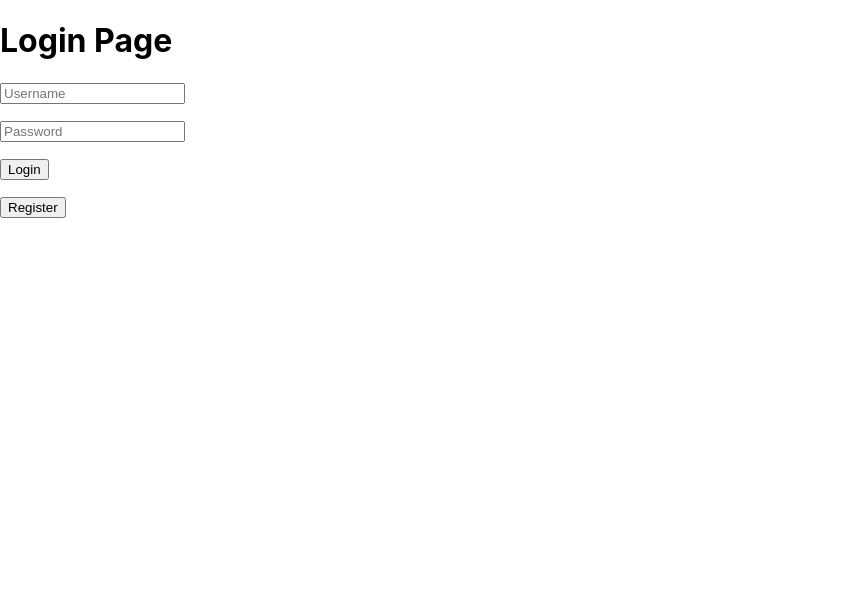
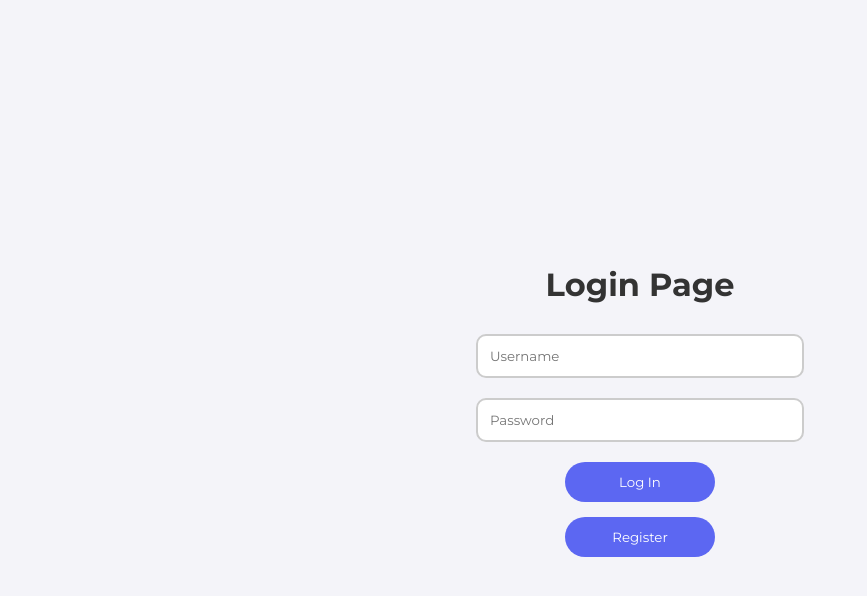
Before and after one commit to qualia4/ReversoCleanArchitecture, a React (Create React App) app in the folder reverso_front/: page / in a window 1280 px wide. Shown: the top 596 px of the page, without its empty margins (0-867 px from the left). Built offline with nearby package versions, Linux system fonts and the light colour scheme.

Commit message:
improved login page

```diff
--- a/reverso_front/public/index.html
+++ b/reverso_front/public/index.html
@@ -10,6 +10,7 @@
       content="Web site created using create-react-app"
     />
     <link rel="apple-touch-icon" href="%PUBLIC_URL%/logo192.png" />
+    <link href="https://fonts.googleapis.com/css2?family=Montserrat:wght@400;500;700&display=swap" rel="stylesheet">
     <!--
       manifest.json provides metadata used when your web app is installed on a
       user's mobile device or desktop. See https://developers.google.com/web/fundamentals/web-app-manifest/
--- /dev/null
+++ b/reverso_front/src/pages/LoginPage/LoginPage.css
@@ -0,0 +1,64 @@
+.login-container {
+    display: flex;
+    flex-direction: column;
+    align-items: center;
+    justify-content: center;
+    height: 100vh;
+    background-color: #f4f4f9;
+    font-family: 'Montserrat', sans-serif;
+    width: 100%;
+    margin: auto;
+}
+
+.login-title {
+    color: #333;
+    font-size: 2rem;
+    margin-bottom: 20px;
+}
+
+.login-input,
+.login-button {
+    width: 100%;
+    padding: 12px; /* Increased padding for better aesthetics */
+    margin: 10px 0;
+    font-family: 'Montserrat', sans-serif;
+}
+
+.login-input {
+    border: 2px solid #ccc;
+    border-radius: 10px; /* Rounded corners for input fields */
+    max-width: 300px;
+}
+
+.login-button {
+    color: white;
+    background-color: #5c67f2;
+    border: none;
+    border-radius: 20px; /* Rounded corners for buttons */
+    cursor: pointer;
+    transition: background-color 0.3s;
+    margin-bottom: 5px; /* Increased margin for spacing between buttons */
+    max-width: 150px;
+}
+
+.login-button:hover {
+    background-color: #4a54e1;
+}
+
+.error-message {
+    color: #cc0000;
+}
+
+.loader {
+    border: 4px solid #f3f3f3; /* Light grey */
+    border-top: 4px solid #5c67f2; /* Blue */
+    border-radius: 50%;
+    width: 50px;
+    height: 50px;
+    animation: spin 500ms linear infinite;
+}
+
+@keyframes spin {
+    0% { transform: rotate(0deg); }
+    100% { transform: rotate(360deg); }
+}
--- a/reverso_front/src/pages/LoginPage/LoginPage.tsx
+++ b/reverso_front/src/pages/LoginPage/LoginPage.tsx
@@ -1,75 +1,68 @@
-import React, {useState} from 'react';
+import React, { useState } from 'react';
+import { useNavigate } from 'react-router-dom';
 import { useMyContext } from '../../MyContext';
-import { useNavigate } from 'react-router-dom';
-import {registerService} from "../../api/registerService";
-import {loginService} from "../../api/loginService";
-import { CSSProperties } from 'react';
+import { loginService } from '../../api/loginService';
+import { registerService } from '../../api/registerService';
+import './LoginPage.css'; // Ensure the CSS file is correctly imported
 
-const LoginPage : React.FC = () => {
+const LoginPage: React.FC = () => {
     const navigate = useNavigate();
     const { updateJsonData } = useMyContext();
     const [username, setUsername] = useState('');
     const [password, setPassword] = useState('');
     const [displayedText, setDisplayedText] = useState('');
+    const [loading, setLoading] = useState(false);
 
     const handleLoginClick = async () => {
+        setLoading(true);
         try {
             await loginService(username, password);
-            updateJsonData({
-                usernameJSON: username,
-            })
-            navigate('profile')
+            updateJsonData({ usernameJSON: username });
+            navigate('/profile');
         } catch (error) {
-            if (error instanceof Error) { // Type-safe error handling
-                setDisplayedText("Login failed. Wrong username or password"); // Display error message
-            } else {
-                setDisplayedText('An unexpected error occurred');
-            }
+            setDisplayedText(error instanceof Error ? "Login failed. Wrong username or password" : "An unexpected error occurred");
         }
+        setLoading(false);
     };
 
     const handleRegisterClick = async () => {
+        setLoading(true);
         try {
             await registerService(username, password);
-            updateJsonData({
-                usernameJSON: username,
-            })
-            navigate('profile')
+            updateJsonData({ usernameJSON: username });
+            navigate('/profile');
         } catch (error) {
-            if (error instanceof Error) { // Type-safe error handling
-                setDisplayedText("Register failed. Username already exists"); // Display error message
-            } else {
-                setDisplayedText('An unexpected error occurred');
-            }
+            setDisplayedText(error instanceof Error ? "Register failed. Username already exists" : "An unexpected error occurred");
         }
+        setLoading(false);
     };
 
     return (
-        <div>
-            <h1>Login Page</h1>
-            <p></p>
+        <div className="login-container">
+            <h2 className="login-title">Login Page</h2>
             <input
+                className="login-input"
                 type="text"
                 value={username}
-                onChange={(e) => setUsername(e.target.value)}
+                onChange={e => setUsername(e.target.value)}
                 placeholder="Username"
             />
-            <p></p>
             <input
-                type="text"
+                className="login-input"
+                type="password"
                 value={password}
-                onChange={(e) => setPassword(e.target.value)}
+                onChange={e => setPassword(e.target.value)}
                 placeholder="Password"
             />
-            <p>
-                <button onClick={handleLoginClick}>Login</button>
-            </p>
-            <p>
-                <button onClick={handleRegisterClick}>Register</button>
-            </p>
-            {displayedText &&<p>{displayedText}</p>}
+            <button className="login-button" onClick={handleLoginClick} disabled={loading}>
+                {loading ? 'Loading...' : 'Log In'}
+            </button>
+            <button className="login-button" onClick={handleRegisterClick} disabled={loading}>
+                {loading ? 'Loading...' : 'Register'}
+            </button>
+            {displayedText && <p className="error-message">{displayedText}</p>}
+            {loading && <div className="loader"></div>}
         </div>
-
     );
 }
 
```
Also changed, not shown: 1 other file (tests, documents, lock files or other folders).
